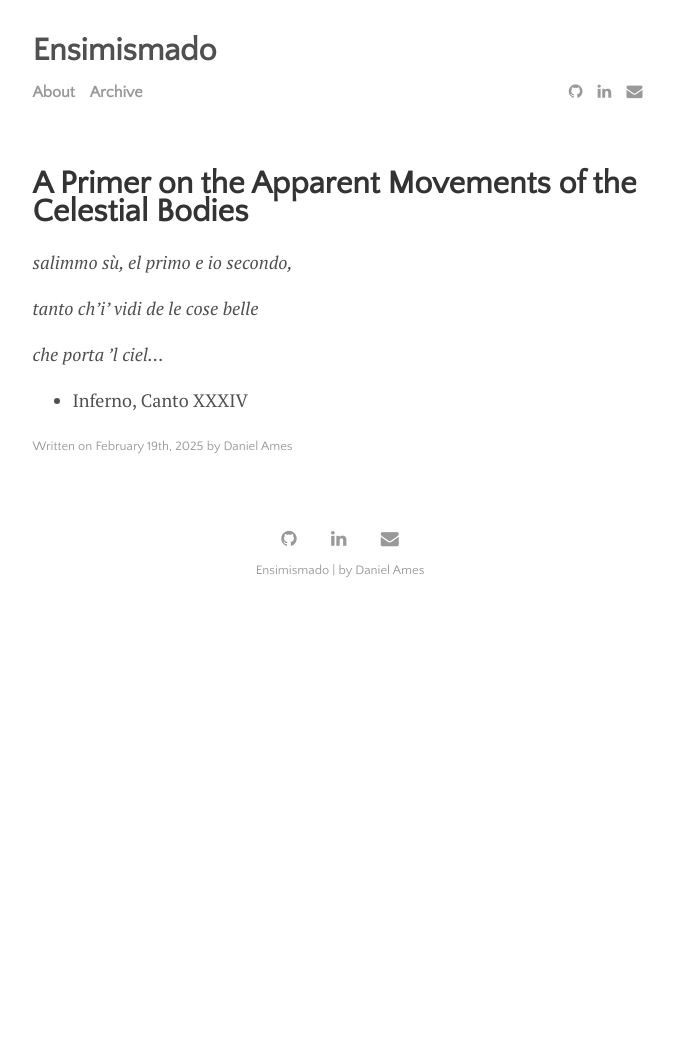
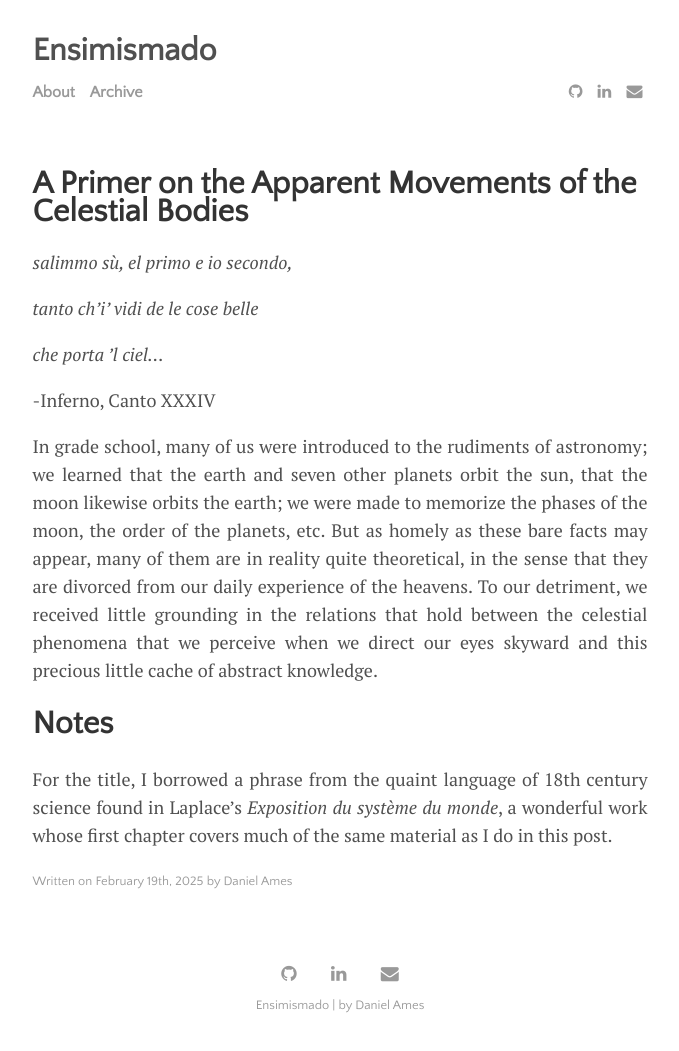
Before and after one commit to DanielAmes/DanielAmes.github.io, a Jekyll site: the page built from _posts/2025-02-19-primer.md, in a window 1280 px wide. Shown: the whole page, without its empty margins (300-979 px from the left). Built offline with Jekyll 4.4.1, drawn with Linux system fonts in a browser that asks for light colours; before the commit the page ends 900 px from its top, so only the background shows below that.

Commit message:
introduction

```diff
--- a/_posts/2025-02-19-primer.md
+++ b/_posts/2025-02-19-primer.md
@@ -12,4 +12,11 @@ _tanto ch’i’ vidi de le cose belle_
 
 _che porta ’l ciel..._
 
-- Inferno, Canto XXXIV
+-Inferno, Canto XXXIV
+
+
+In grade school, many of us were introduced to the rudiments of astronomy; we learned that the earth and seven other planets orbit the sun, that the moon likewise orbits the earth; we were made to memorize the phases of the moon, the order of the planets, etc. But as homely as these bare facts may appear, many of them are in reality quite theoretical, in the sense that they are divorced from our daily experience of the heavens.  To our detriment, we received little grounding in the relations that hold between the celestial phenomena that we perceive when we direct our eyes skyward and this precious little cache of abstract knowledge.
+
+# Notes
+
+For the title, I borrowed a phrase from the quaint language of 18th century science found in Laplace's _Exposition du système du monde_, a wonderful work whose first chapter covers much of the same material as I do in this post.
```
